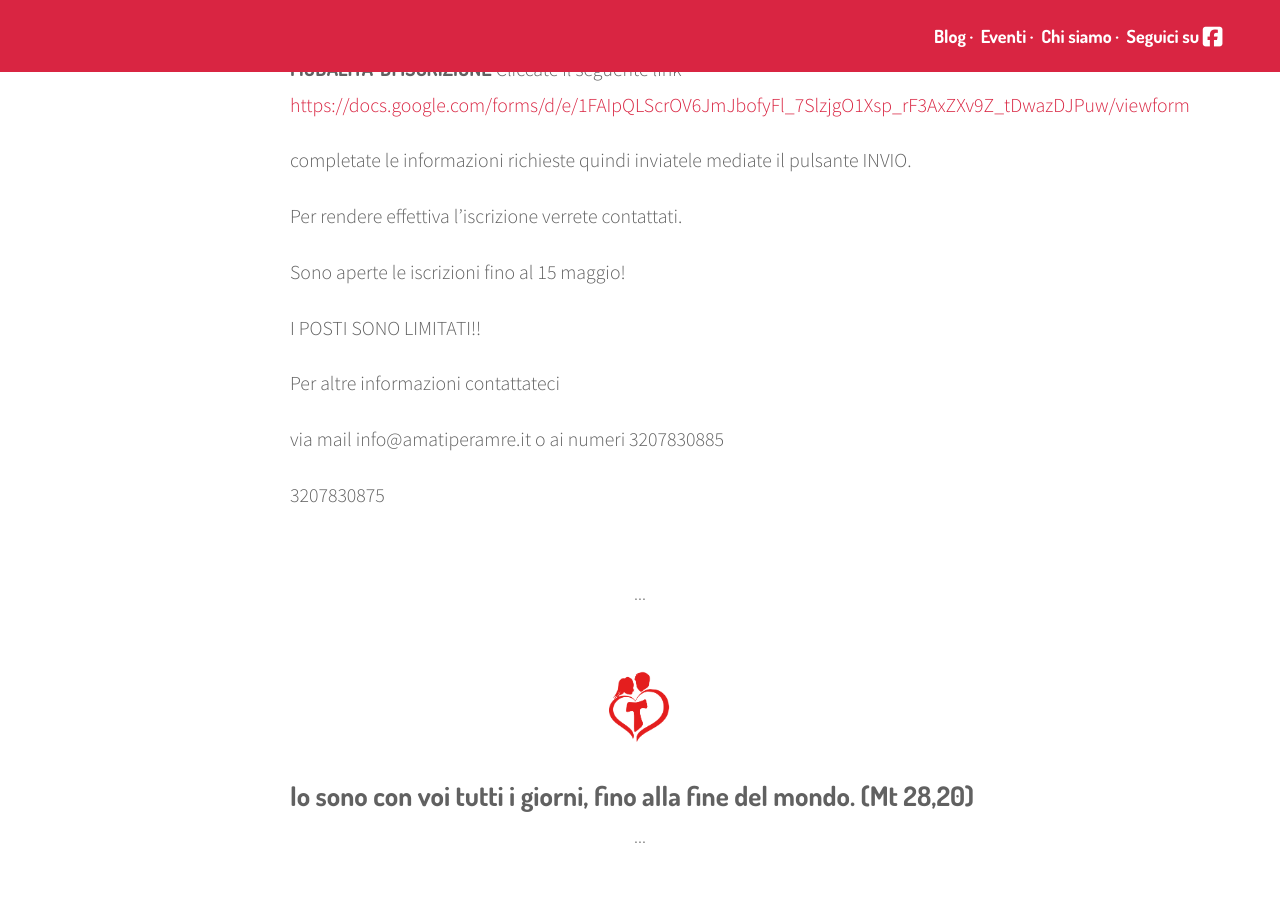
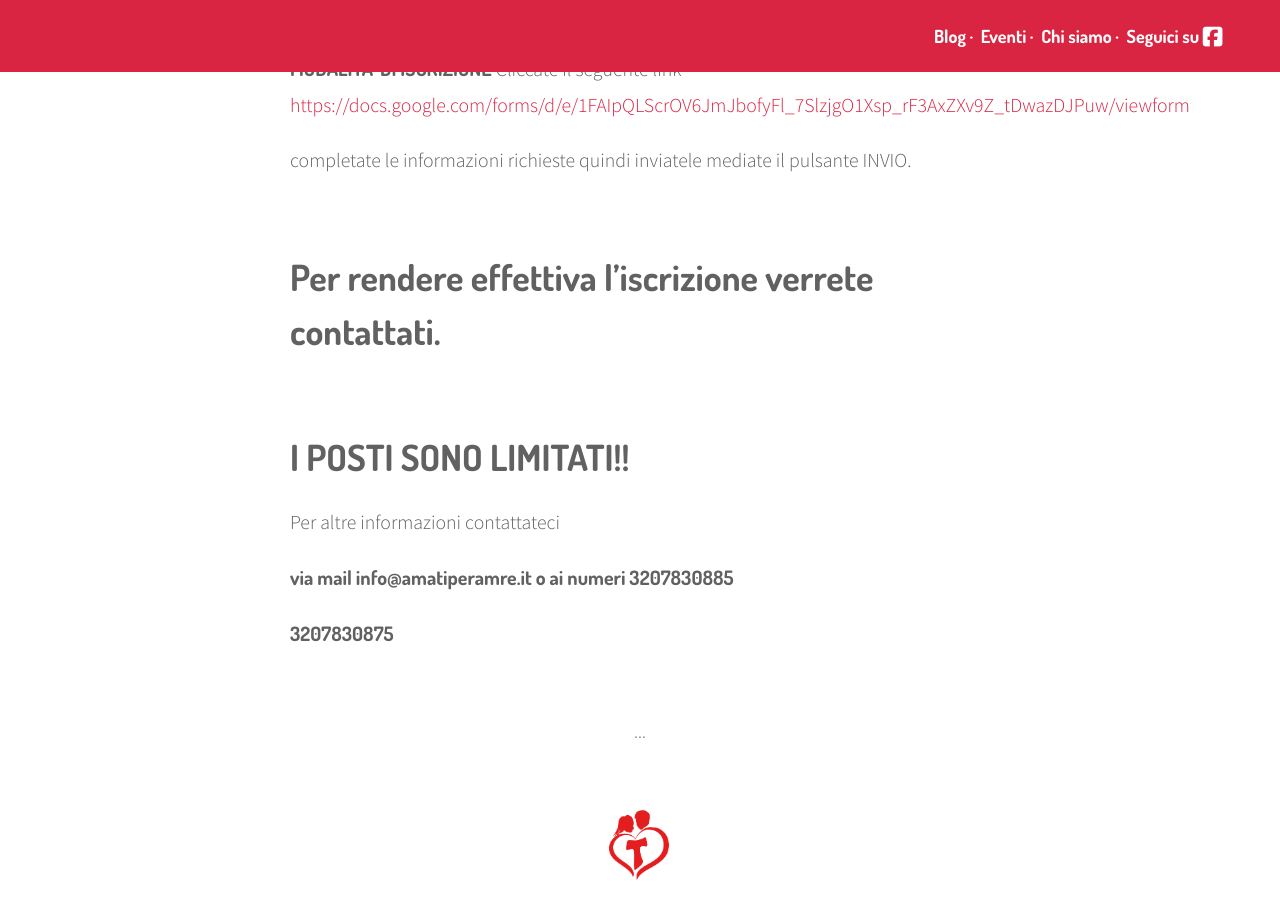
Before and after one commit to amatiperamare/amatiperamare.github.io, a Jekyll site: the page built from _events/IL-SOGNO-DI-DIO-PER-GLI-SPOSI-LAMORE.markdown, in a window 1280 px wide and 900 px high, scrolled down 2828 px. Built offline with Jekyll 4.4.1, drawn with Linux system fonts in a browser that asks for light colours; nearby versions of some CDN libraries.

Commit message:
Updated Il Sogno Di Dio Per Gli Sposi Lamore

```diff
--- a/_events/IL-SOGNO-DI-DIO-PER-GLI-SPOSI-LAMORE.markdown
+++ b/_events/IL-SOGNO-DI-DIO-PER-GLI-SPOSI-LAMORE.markdown
@@ -41,14 +41,12 @@ CASA FRANCESCA a Santa Maria degli Angeli (Assisi), via San Pio X n° 7.
 
 completate le informazioni richieste quindi inviatele mediate il pulsante INVIO.
 
-Per rendere effettiva l'iscrizione verrete contattati.
+# **Per rendere effettiva l'iscrizione verrete contattati.**
 
-Sono aperte le iscrizioni fino al 15 maggio!
-
-I POSTI SONO LIMITATI!!
+# I POSTI SONO LIMITATI!!
 
 Per altre informazioni contattateci
 
-via mail info@amatiperamre.it o ai numeri 3207830885
+**via mail info@amatiperamre.it o ai numeri 3207830885**
 
-3207830875
+**3207830875**
```
